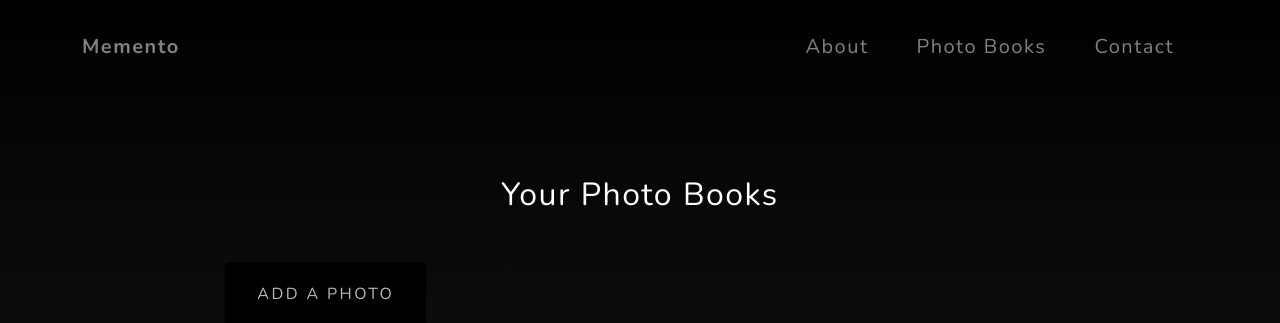
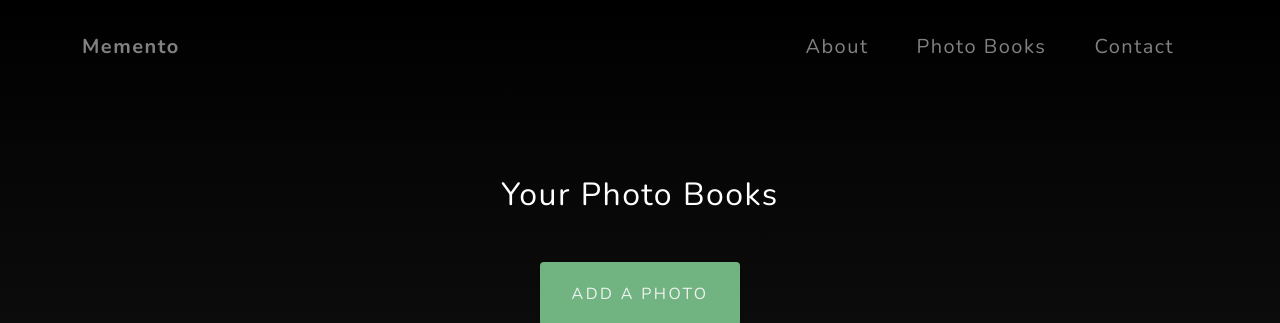
Before and after one commit to vishwaCodes/memento-app, a Django app: page /photobooks/ in a window 1280 px wide. Shown: the top 323 px of the page. Run offline with Django 3.2, Linux system fonts and the light colour scheme; data that the repository does not hold is empty; some libraries are stand-ins or nearby versions.

Commit message:
Configurations

```diff
--- a/main_app/static/css/style.css
+++ b/main_app/static/css/style.css
@@ -67,7 +67,7 @@
     width: 100%;
     min-height: 35rem;
     padding: 15srem 0;
-    background: linear-gradient(to bottom, rgba(0, 0, 0, 0.966) 0%, rgba(0, 0, 0, 0.712) 75%, #00000094 100%), url("https://images.pexels.com/photos/724644/pexels-photo-724644.jpeg?auto=compress&cs=tinysrgb&dpr=2&h=750&w=1260");
+    background: linear-gradient(to bottom, rgba(0, 0, 0, 0.795) 0%, rgba(0, 0, 0, 0.466) 75%, #0000004f 100%), url("https://images.pexels.com/photos/724644/pexels-photo-724644.jpeg?auto=compress&cs=tinysrgb&dpr=2&h=750&w=1260");
     background-position: center;
     background-repeat: no-repeat;
     background-attachment: scroll;
@@ -274,7 +274,7 @@
 }
 
 .btn-primary:focus {
-    background-color: #4f837f !important;
+    background-color: #4f8363 !important;
     border-color: #4f837f !important;
     outline: 0 !important;
 }
@@ -475,3 +475,37 @@
     width: 100%;
     height: 70vh;
 }
+
+#add-photo {
+    align-items: center;
+    background-color:  #71b482;
+    color:rgba(247, 247, 247, 0.925);
+    border: 0;
+    padding: 1.25rem 2rem;
+    text-transform: uppercase;
+    letter-spacing: 0.15rem;
+    box-shadow: 0 0.1875rem 0.1875rem 0 rgba(0, 0, 0, 0.1);
+    display: inline-block;
+    transition: color 0.15s ease-in-out, background-color 0.15s ease-in-out, border-color 0.15s ease-in-out, box-shadow 0.15s ease-in-out;
+}
+
+#add-photo:hover {
+    background-color: rgba(104, 94, 94, 0.568) !important;
+}
+
+#view {
+    align-items: center;
+    background-color: #71b482;
+    color:rgba(247, 247, 247, 0.925);
+    border: 0;
+    padding: 1.25rem 2rem;
+    text-transform: uppercase;
+    letter-spacing: 0.15rem;
+    box-shadow: 0 0.1875rem 0.1875rem 0 rgba(0, 0, 0, 0.1);
+    display: inline-block;
+    transition: color 0.15s ease-in-out, background-color 0.15s ease-in-out, border-color 0.15s ease-in-out, box-shadow 0.15s ease-in-out;
+}
+
+#view:hover {
+    background-color: rgba(104, 94, 94, 0.568)!important;
+}
--- a/main_app/templates/home.html
+++ b/main_app/templates/home.html
@@ -10,7 +10,7 @@
     <div class="container d-flex h-100 align-items-center">
         <div id="description" class="mx-auto text-center">
             <h1 class="mx-auto my-0 text-uppercase">Memento</h1>
-            <h2 class="text-white-50 mx-auto mb-5 mt-4">For all your treasured memories and stories to cherish.</h2>
+            <h2 class="text-white-50 mx-auto mb-5 mt-4">For all your treasured memories and stories to keep.</h2>
             <a class="btn btn-primary js-scroll-trigger" href="#about">Get Started</a>
         </div>
     </div>
@@ -21,7 +21,7 @@
             <div class="container">
                 <div class="row">
                     <div class="col-lg-8 mx-auto">
-                        <h2 id="souvenir" class="text-white mb-4 mt-1">Photo Books to keep as Souvenirs.</h2>
+                        <h2 id="souvenir" class="text-white mb-4 mt-1">Photo Books to cherish as Souvenirs.</h2>
                         <p class="text-white-50 mb-5">
                             Savor the timelessness of your captured moments.
                         </p>
--- a/main_app/templates/photos/gallery.html
+++ b/main_app/templates/photos/gallery.html
@@ -13,9 +13,9 @@
     <div lass="col-lg-8 mx-auto">
 
 <div class="container mt-5">
-    <div class="row">
 
-        <a class="btn btn-primary" href="{% url 'add' %}">Add a Photo</a>
+    <a id="add-photo" class="btn btn-primary mb-5" href="{% url 'add' %}">Add a Photo</a>
+    {% comment %} <div class="row"> {% endcomment %}
 
         <section class="projects-section bg-light" id="projects">
         <div class="container">
@@ -34,7 +34,7 @@
                                 <h4 class="list-group-item">{{ photobook.name }}<h4>
                                 {% endfor %}
                                     {% comment %} <p class="mb-0 text-white-50 mt-5">Photo Book based off of the Celadon Theme</p> {% endcomment %}
-                                    <a class="btn btn-primary mt-5" href="{% url 'photo' 1 %}">View</a>
+                                    <a id="view" class="btn btn-primary mt-5" href="{% url 'photo' 1 %}">View</a>
                                     <hr class="d-none d-lg-block mb-0 ml-0" />
                                 </div>
                             </div>
@@ -47,14 +47,14 @@
 
                 <!-- Photo Book Two Row-->
                 <div class="row justify-content-center no-gutters">
-                    <div class="col-lg-6"><img id="lavender" class="img-fluid" src="https://iso.500px.com/wp-content/uploads/2015/10/lavender_cover.jpg" alt="" /></div>
+                    <div class="col-lg-6"><img id="lavender" class="img-fluid" src="{{photo.image.url}}" alt="" /></div>
                     <div class="col-lg-6 order-lg-first">
                         <div class="bg-black text-center h-100 project">
                             <div class="d-flex h-100">
                                 <div class="project-text w-100 my-auto text-center text-lg-right">
                                     <h4 class="text-white">Lavender</h4>
                                     <p class="mb-0 text-white-50">Photo Book based off of the Lavender Theme</p>
-                                    <a class="btn btn-primary mt-5" href="{% url 'photo' 2 %}">View</a>
+                                    <a id="view" class="btn btn-primary mt-5" href="{% url 'photo' 2 %}">View</a>
                                     <hr class="d-none d-lg-block mb-0 mr-0" />
                                 </div>
                             </div>
--- a/main_app/templates/photos/photo.html
+++ b/main_app/templates/photos/photo.html
@@ -13,7 +13,7 @@
                 <img src="https://i.pinimg.com/736x/12/f4/09/12f409d9fe4fd48c8eeffc6e8b40df87.jpg" alt="">
                 <p class="mt-5" style="color: white;">Description</p>
             </div>
-        <a class="btn btn-primary mt-5" href="{% url 'gallery' %}">Back to Photo Books</a>
+        <a class="btn btn-primary mt-5 mb-5" href="{% url 'gallery' %}">Back to Photo Books</a>
         </div>
     </div>
 </div>
--- a/main_app/views.py
+++ b/main_app/views.py
@@ -19,6 +19,7 @@
     return render(request, 'photos/gallery.html', context)
 
 def viewPhoto(request, pk):
+    # photo = Photo.objects.get(id=pk)
     return render(request, 'photos/photo.html')
 
 def addPhoto(request):
```
Also changed, not shown: main_app/models.py (+0 -21 lines), main_app/templates/about.html (+4 -3 lines).
